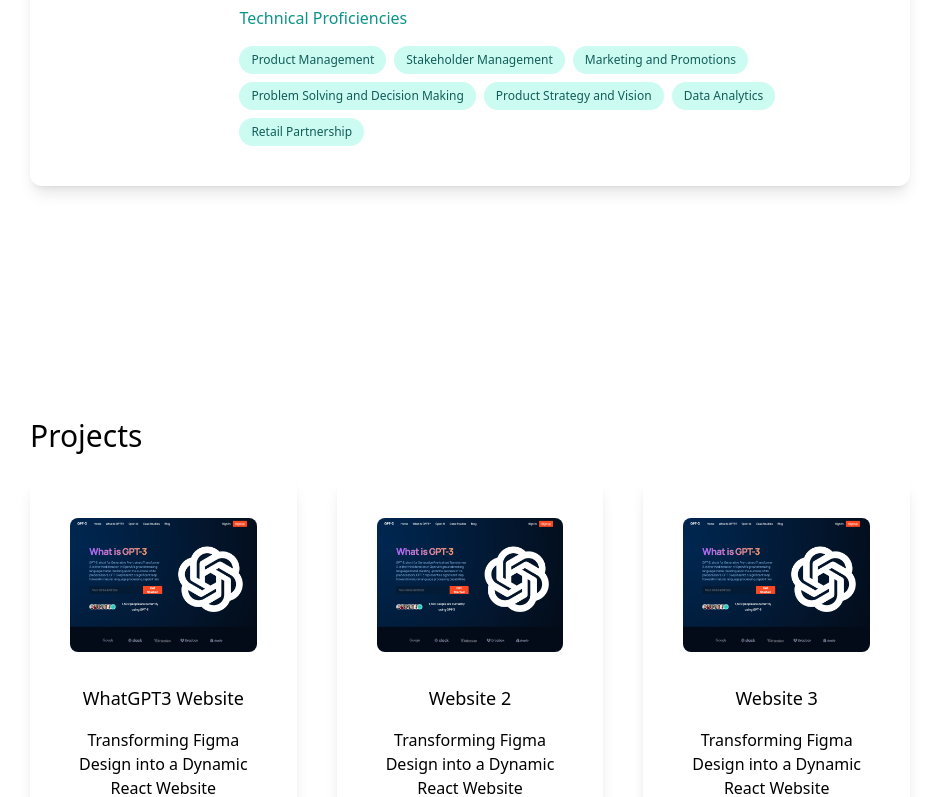
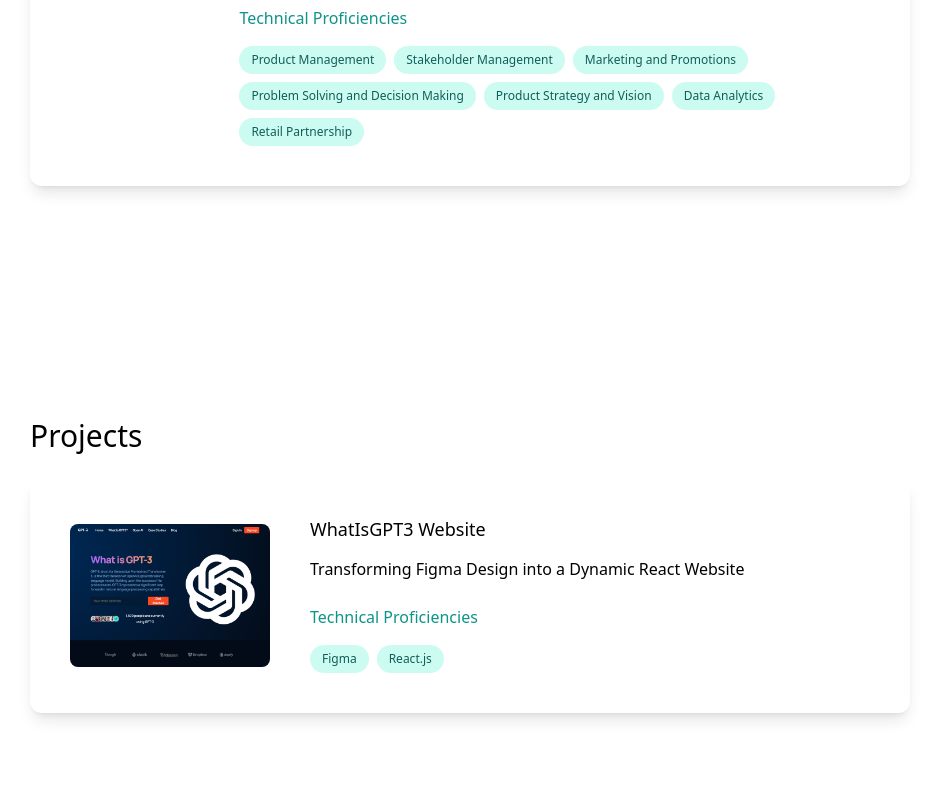
Before and after one commit to junbin-tan/next-portfolio-junbin, a Next.js app: page / in a window 1280 px wide. Shown: the part 2856-3653 px from the top of the page, without its empty margins (170-1109 px from the left). Built offline with nearby package versions, Linux system fonts and the light colour scheme.

Commit message:
projects working 1

```diff
--- a/src/pages/index.js
+++ b/src/pages/index.js
@@ -13,6 +13,7 @@
 // favicon font fugaz one, #285e61
 export default function Home() {
   const [darkMode, setDarkMode] =useState(false);
+
   return (
     <div className={darkMode ? "dark" : ""}>
       <Head>
@@ -182,14 +183,33 @@
         <section className='mb-32'>
             <div className='p-10'>
               <h3 className='text-3xl py-1 dark:text-white '>Projects</h3>
-              <div className='lg:flex gap-10'>
-                <div className='text-center shadow-lg  dark:bg-white dark:shadow-dark-lg p-10 rounded-xl my-5'>
-                  <Image className='mx-auto rounded-lg' src={web1} width={400} height={400}/>
-                  <h3 className='text-lg font-medium pt-8 pb-2'>WhatGPT3 Website</h3>
-                  <p className='py-2'>Transforming Figma Design into a Dynamic React Website</p>
-                  <h4 className='text-teal-600 py-4'>Technology Stack</h4>
-                  <p className='text-gray-800 py-1'>add the stack here</p>
-                </div>
+              <div className='lg:flex flex-col gap-10'>
+
+
+                  <div className='text-center shadow-lg  dark:bg-white dark:shadow-dark-lg p-10 rounded-xl my-5 hover:bg-gray-300 hover:bg-opacity-50'>
+                    <div className='lg:flex md:flex-none  lg:gap-10'>
+                      <div className='flex items-center'>
+                          <Image className="mx-auto rounded-lg" src={web1} height={200} width={200} />
+                      </div>
+
+                      <div className='lg:text-left '>
+                        <h3 className='text-lg font-medium pb-2 leading-tight'>WhatIsGPT3 Website</h3>
+                        <p className='py-2 leading-normal text-md'>Transforming Figma Design into a Dynamic React Website</p>
+                        <h4 className='text-teal-600 py-4'>Technical Proficiencies</h4>
+                        <ul className='flex flex-wrap gap-2'>
+                          <li><div className='items-center rounded-full bg-teal-100 px-3 py-1 text-xs font-medium leading-5 text-teal-800 '>
+                            Figma
+                         </div></li>
+                         <li><div className='items-center rounded-full bg-teal-100 px-3 py-1 text-xs font-medium leading-5 text-teal-800 '>
+                            React.js
+                         </div></li>
+                        </ul>
+                      </div>
+                    </div>
+                  </div>
+
+
+
 
                 <div className='text-center shadow-lg dark:bg-white dark:shadow-dark-lg p-10 rounded-xl my-5'>
                   <Image className='mx-auto rounded-lg' src={web1} width={400} height={400}/>
```
